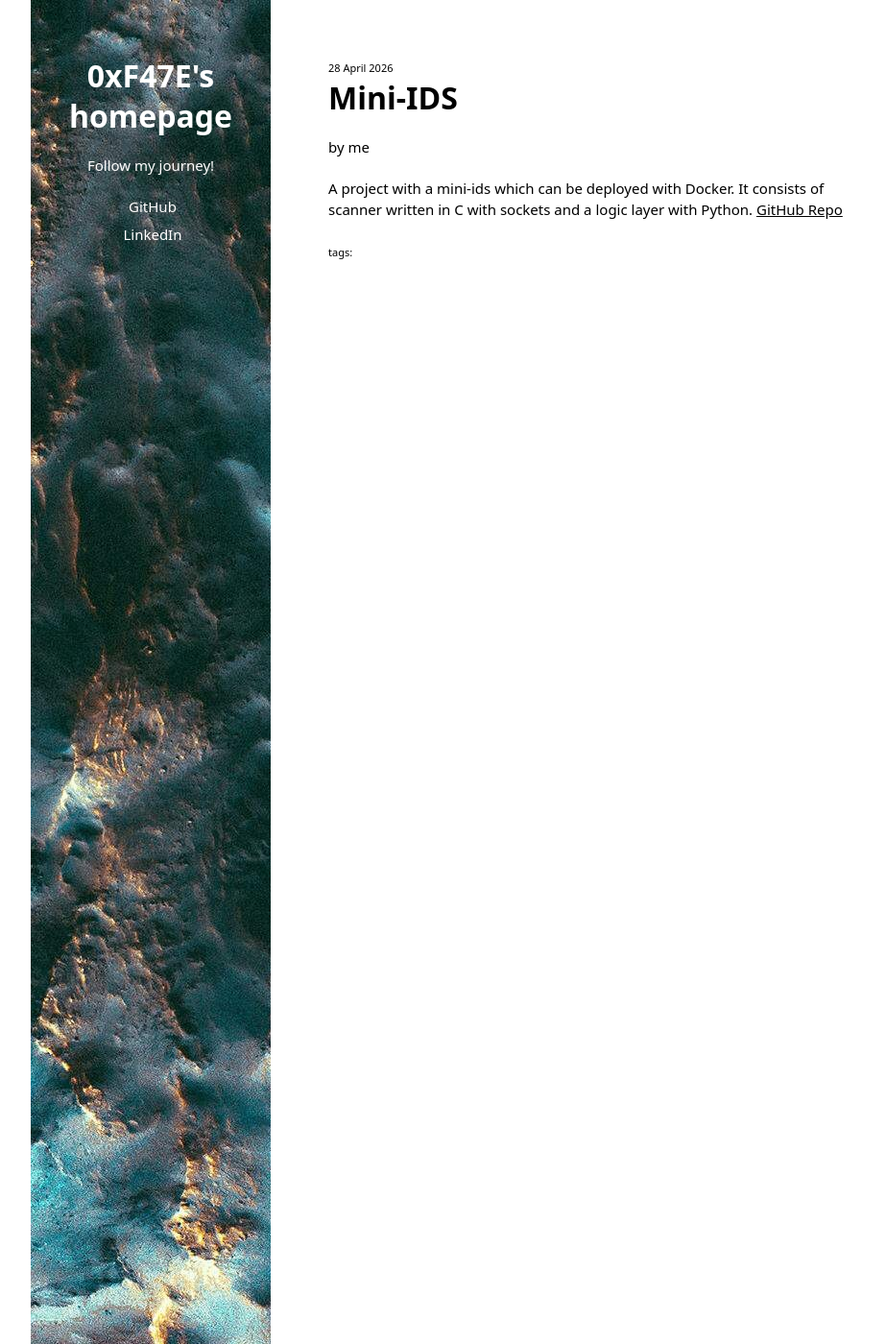
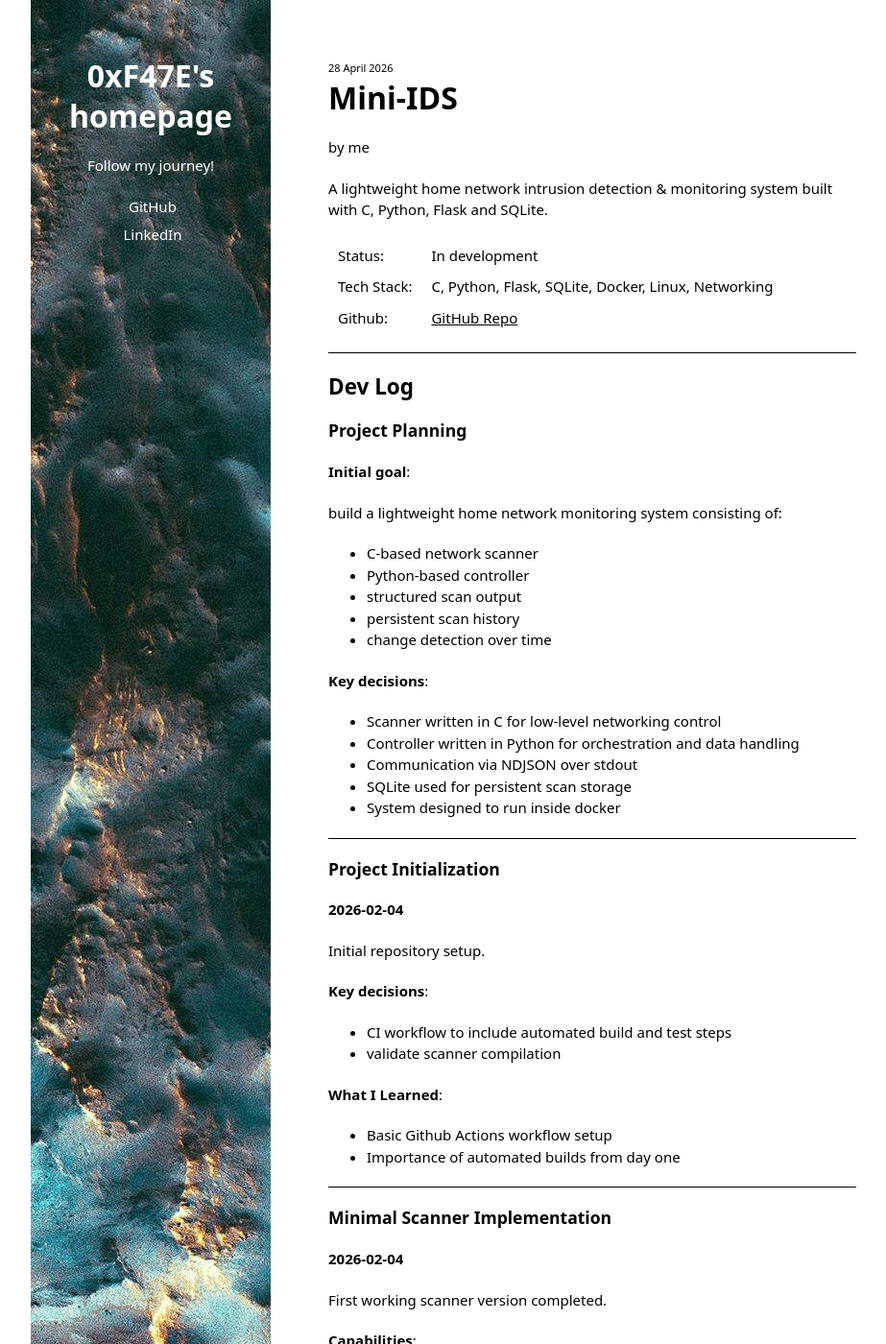
Before and after one commit to 0xF47E/0xF47E.github.io, a Jekyll site: the page built from _projects/mini-ids.md, in a window 1280 px wide and 1400 px high. Shown: the whole window at 96% size, without its empty margins (178-1101 px from the left). Built offline with Jekyll 4.4.1, drawn with Linux system fonts in a browser that asks for light colours; some of the changed text lies outside the part shown.

Commit message:
mini-ids project dev-log

````diff
--- a/Gemfile
+++ b/Gemfile
@@ -7,3 +7,7 @@ gem "bigdecimal"
 gem "base64"
 gem "kramdown-parser-gfm"
 gem "logger"
+
+gem "jekyll", "~> 4.4"
+
+gem "erb", "~> 6.0"
--- a/_projects/mini-ids.md
+++ b/_projects/mini-ids.md
@@ -4,5 +4,268 @@ title: Mini-IDS
 author: me
 ---
 
-A project with a mini-ids which can be deployed with Docker. It consists of scanner written in C with sockets and a logic layer with Python.
-[GitHub Repo](https://github.com/0xF47E/mini-ids)
+A lightweight home network intrusion detection & monitoring system built with
+C, Python, Flask and SQLite.
+
+| Status: | In development |
+|Tech Stack: | C, Python, Flask, SQLite, Docker, Linux, Networking |
+|Github: | [GitHub Repo](https://github.com/0xF47E/mini-ids) |
+
+___
+
+## Dev Log
+
+### Project Planning
+
+**Initial goal**:
+
+build a lightweight home network monitoring system consisting of:
+
+- C-based network scanner
+- Python-based controller
+- structured scan output
+- persistent scan history
+- change detection over time
+
+**Key decisions**:
+
+- Scanner written in C for low-level networking control
+- Controller written in Python for orchestration and data handling
+- Communication via NDJSON over stdout
+- SQLite used for persistent scan storage
+- System designed to run inside docker
+
+___
+
+### Project Initialization
+
+**2026-02-04**
+
+Initial repository setup.
+
+**Key decisions**:
+
+- CI workflow to include automated build and test steps
+- validate scanner compilation
+
+**What I Learned**:
+
+- Basic Github Actions workflow setup
+- Importance of automated builds from day one
+
+___
+
+### Minimal Scanner Implementation
+
+**2026-02-04**
+
+First working scanner version completed.
+
+**Capabilities**:
+
+- Buildable C project with Makefile
+- CLI entry point
+- TCP connect scanning using sockets
+- Single host / single port scanning
+
+**What I Learned**:
+
+- Basic socket programming in C
+
+___
+
+### Structured Scanner Output
+
+**2026-02-05**
+
+Scanner output changed from debug text to NDSJON
+
+- Easier parsing by controller
+- Streaming-friendly output format
+
+**Example Output:**
+
+```bash
+{"ts":1771690369, "target":"127.0.0.1","port":22,"state":"closed"}
+```
+
+**Additional Improvements:**
+
+- better error handling
+- updated `.gitignore` for C artifacts
+
+___
+
+### Python Controller Introduction
+
+**2026-02-07**
+
+Added the orchestration layer in Python
+
+**Responsibilities:**
+
+- Execute scanner as subprocess
+- Capture stdout
+- Parse NDJSON lines
+- save results to file
+
+**What I Learned:**
+
+- Subprocess handling
+- Combining C and Python cleanly
+
+___
+
+### Docker Environment
+
+**2026-02-08**
+
+Containerized the project.
+
+**Docker Responsibilities:**
+
+- Build scanner
+- RUn controller
+- Provide reproducible runtime environment
+
+___
+
+### Scanner Enhancements
+
+**2026-02-08**
+
+Expanded the scanner functionality.
+
+**Changed:**
+
+- multiple port scanning
+- improved result handling
+- better logging behavior
+
+___
+
+### Controller Behavior Adjustments
+
+**2026-02-10**
+
+Refined controller workflow.
+
+**Goals:**
+
+- Stabilize default behavior
+- Prepare for future scheduled scans
+- Improve orchestration logic
+
+___
+
+### Port Parsing Improvements
+
+**2026-02-12**
+
+Improved CLI port handling.
+
+**Changes:**
+
+- Dynamic memory allocation for ports
+- Support comma-separated lists
+
+___
+
+### Scanner Refactor
+
+**2026-02-13**
+
+Internal cleanup and structural improvements.
+
+**Changes:**
+
+- Refactored scanner flow
+- Improved internal structure
+- Port sorting before scanning using quicksort
+
+___
+
+### Database Integration
+
+**2026-02-21**
+
+Controller upgraded to persistent storage with SQLite.
+
+**Database Responsibilities:**
+
+- Persistent scan history
+- Enable future diff/change detection
+- Foundation for alerts and dashboard
+
+___
+
+### CIDR Parsing & ARP Host Discovery
+
+**2026-02-24**
+
+Most difficult phase so far.
+Implemented subnet scanning and active host discovery.
+
+**Goals:**
+
+- Accept CIDR notation
+- Scan multiple hosts in a subnet
+- Avoid unnecessary port scans on offline hosts
+
+**Key decision:**
+
+- ARP discovery before TCP scanning
+- Raw sockets for ARP requests
+- Low TCP timeout for internal network scanning
+
+**What I Learned:**
+
+- Raw sockets are challenging
+- SOCK_DGRAM can simplify ARP crafting
+- Bitwise logic requires careful debugging
+
+___
+
+### Data Access Layer + First Web UI
+
+**2026-02-25**
+
+Large architecture improvement.
+
+**Data Access Layer**
+
+Database logic extracted into a shared module.
+
+**Web UI**
+
+First browser-based interface using Flask.
+
+___
+
+## Current Status
+
+Implemented:
+
+- TCP connect scanning
+- Multi-port scanning
+- CIDR subnet support
+- ARP host discovery
+- NDJSON component interface
+- Python orchestration
+- Docker runtime
+- SQLite persistence
+- Shared DAL
+- Simple Web UI
+- CI pipeline
+
+## Next Steps
+
+Planned features:
+
+- Snapshot diff detection
+- Alert system
+- Telegram notfications
+- Improved dashboard
+- Scheduled recurring scans
+- Parallelized scanning
+- Historical graphs / trends
--- a/_sass/theme.scss
+++ b/_sass/theme.scss
@@ -145,7 +145,7 @@ pre {
   border: 1px solid var(--clr-code-border);
   overflow-x: auto;
   overflow-wrap: anywhere;
-  font-size: 14px;
+  font-size: 13px;
   line-height: 1.5;
   max-width: 80ch;
   white-space: pre-wrap;
@@ -293,7 +293,8 @@ small {
 
 hr {
   border: 0;
-  background: var(--clr-splitter-blockquote-and-section);
+  /*background: var(--clr-splitter-blockquote-and-section);*/
+  background: black;
   height: 1px;
   width: 100%;
   margin: 10px auto 20px;
````
Also changed, not shown: Gemfile.lock.
